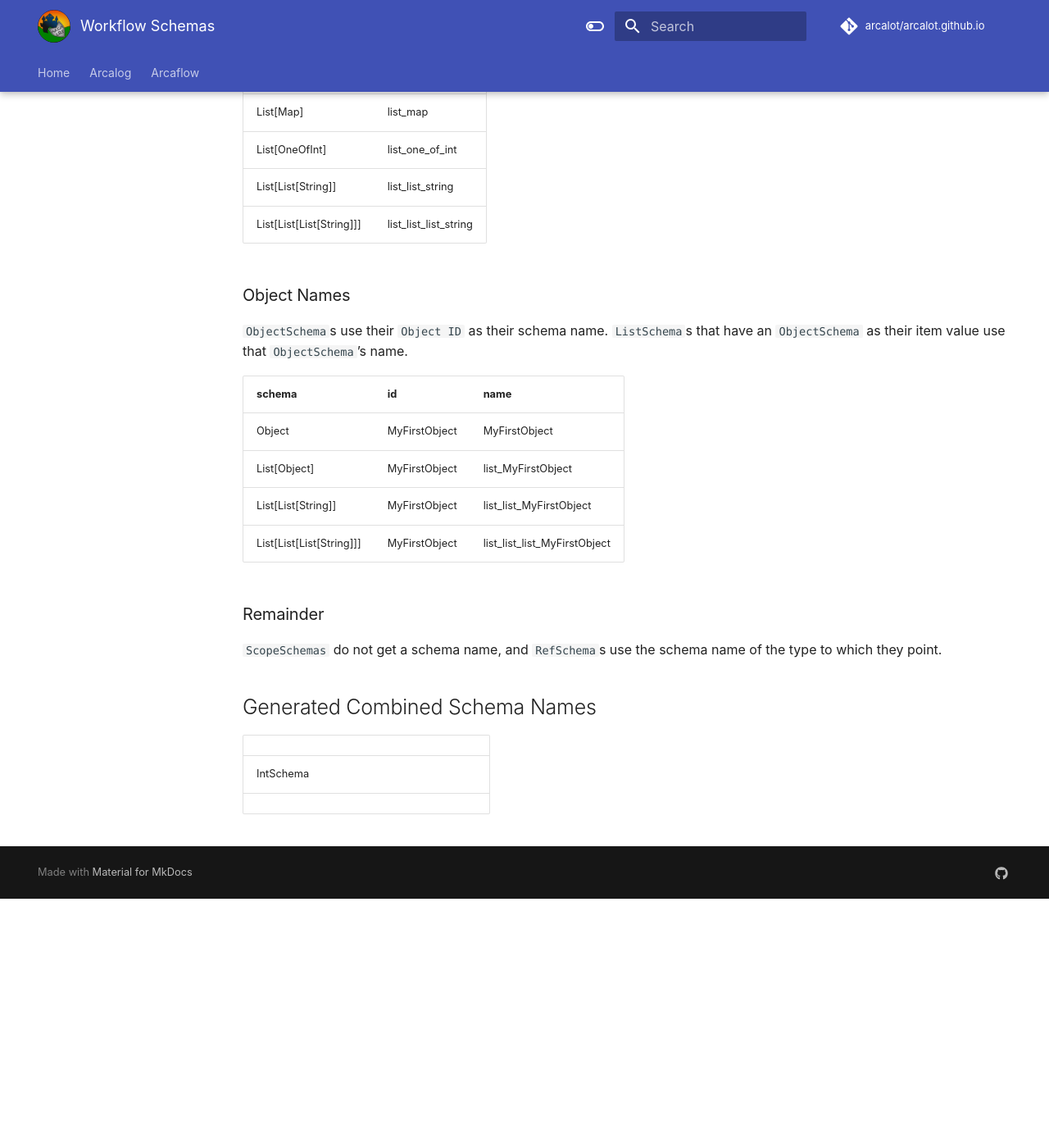
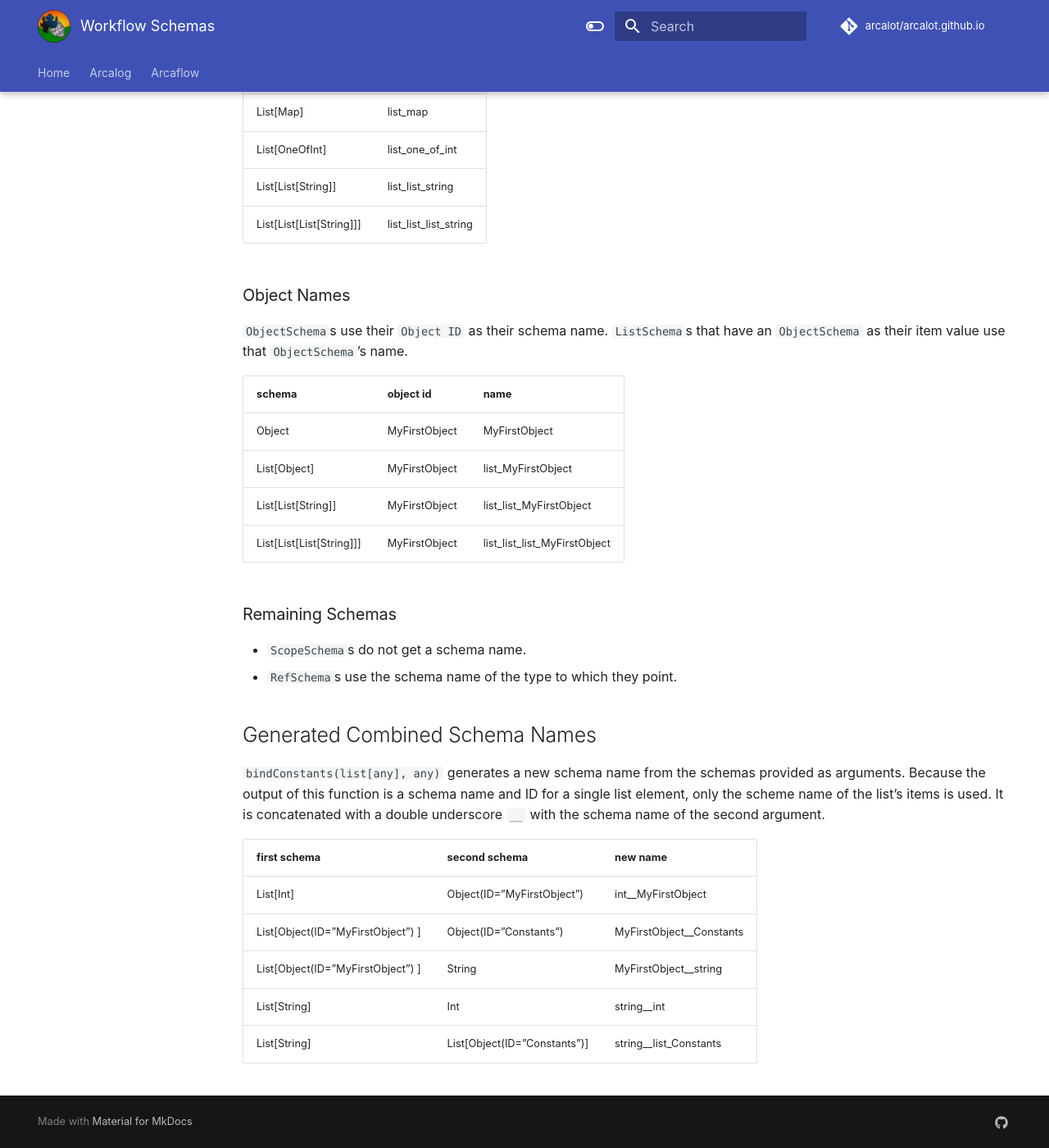
Before and after one commit to arcalot/arcalot.github.io, an MkDocs documentation site: the page built from docs/arcaflow/workflows/schemas.md, in a window 1280 px wide and 1400 px high, scrolled down 1101 px. Shown: the whole window at 82% size. Built offline with MkDocs 1.6.1 and Material for MkDocs 9.7.7, drawn with Linux system fonts in a browser that asks for light colours; comment, search, counter and statistics services are not loaded; before the commit the page ends 2197 px from its top, so only the background shows below that.

Commit message:
add combined schema name table

```diff
--- a/docs/arcaflow/workflows/schemas.md
+++ b/docs/arcaflow/workflows/schemas.md
@@ -35,21 +35,27 @@ Schemas that are not composed within an ObjectSchema do not have an `Object ID`.
 
 `ObjectSchema`s use their `Object ID` as their schema name. `ListSchema`s that have an `ObjectSchema` as their item value use that `ObjectSchema`'s name.
 
-| schema                    |      id       | name                         |
-|---------------------------|---------------|------------------------------|
-| Object                    | MyFirstObject | MyFirstObject                |
-| List[Object]              | MyFirstObject | list_MyFirstObject           |
-| List[List[String]]        | MyFirstObject |  list_list_MyFirstObject     |
-| List[List[List[String]]]  | MyFirstObject |  list_list_list_MyFirstObject |
+| schema                    | object id     | name                          |
+|---------------------------|---------------|-------------------------------|
+| Object                    | MyFirstObject | MyFirstObject                 |
+| List[Object]              | MyFirstObject | list_MyFirstObject            |
+| List[List[String]]        | MyFirstObject | list_list_MyFirstObject       |
+| List[List[List[String]]]  | MyFirstObject | list_list_list_MyFirstObject  |
 
-### Remainder
+### Remaining Schemas
 
-`ScopeSchemas` do not get a schema name, and `RefSchema`s use the schema name of the type to which they point.
+* `ScopeSchema`s do not get a schema name.
+* `RefSchema`s use the schema name of the type to which they point.
 
 
 ## Generated Combined Schema Names
 
-|                                        |               |                                 |
-|---------------------------------|---------------|------------------------------------------|
-| IntSchema                       |               |                                         |
-|                                        |               |                                         |
+`bindConstants(list[any], any)` generates a new schema name from the schemas provided as arguments. Because the output of this function is a schema name and ID for a single list element, only the scheme name of the list's items is used. It is concatenated with a double underscore `__` with the schema name of the second argument.
+
+| first schema           | second schema              | new name                      |
+|------------------------|----------------------------|-------------------------------|
+| List[Int]                          | Object(ID="MyFirstObject")   | int__MyFirstObject        |
+| List[Object(ID="MyFirstObject") ]  | Object(ID="Constants")       | MyFirstObject__Constants  |
+| List[Object(ID="MyFirstObject") ]  | String                       | MyFirstObject__string     |
+| List[String]                       | Int                          | string__int               |
+| List[String]                       | List[Object(ID="Constants")] | string__list_Constants    |
```
